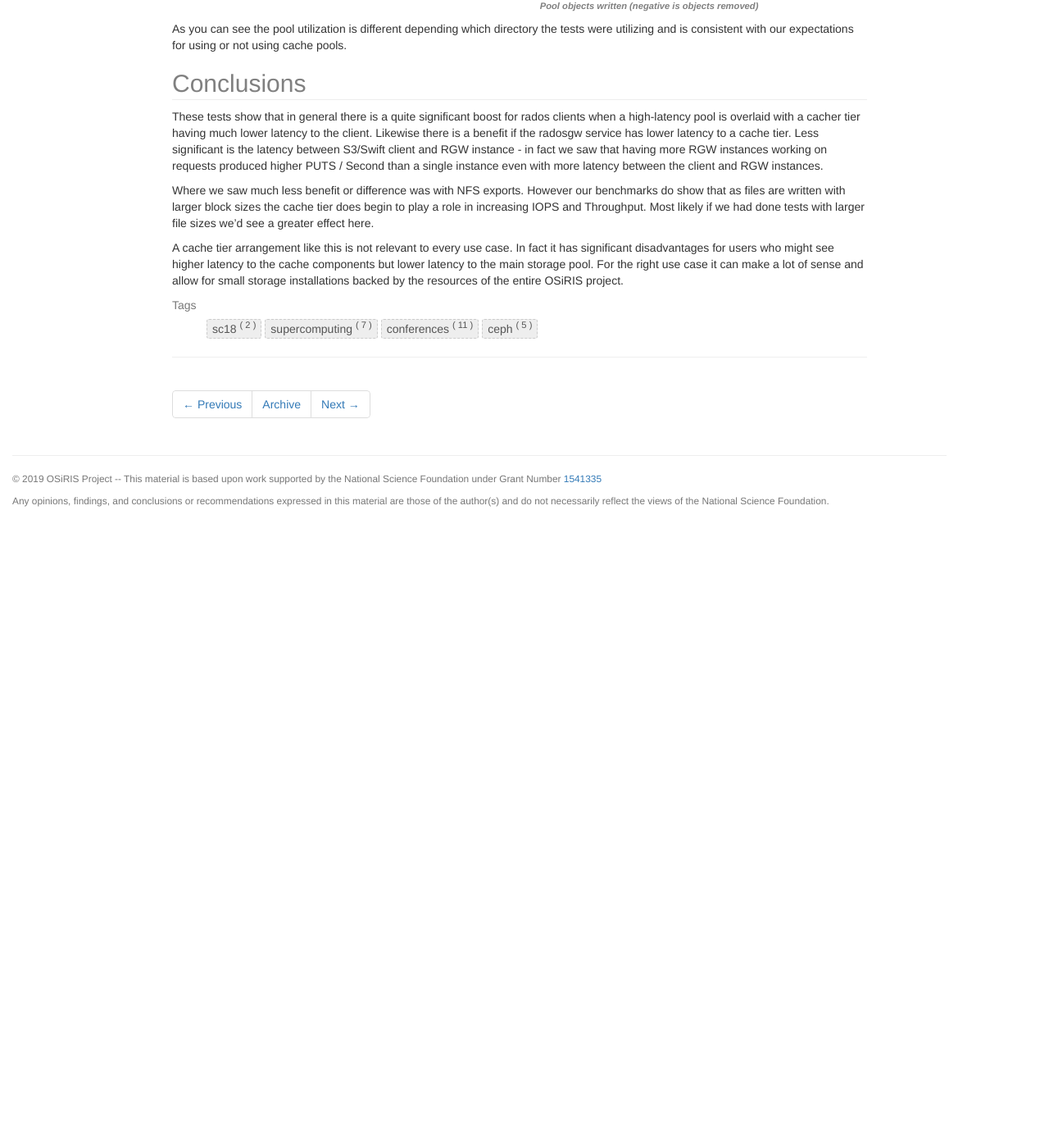
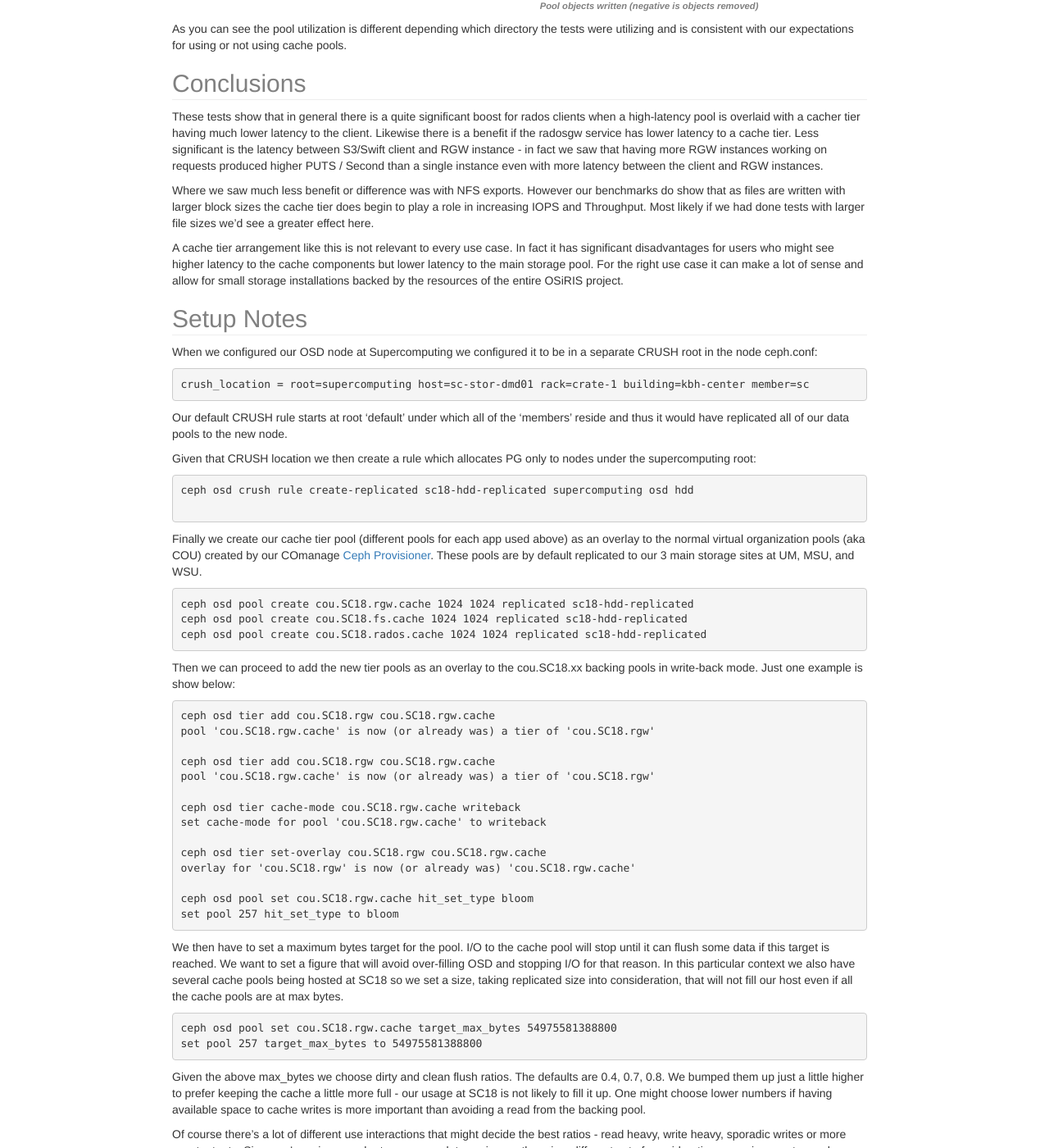
Before and after one commit to MI-OSiRIS/mi-osiris.github.io, a Jekyll site: the page built from _posts/2018-11-15-ceph-cache-tiering-demo-at-sc18.md, in a window 1280 px wide and 1400 px high, scrolled down 3743 px. Shown: the whole window at 82% size. Built offline with Jekyll 4.4.1, drawn with Linux system fonts in a browser that asks for light colours; before the commit the page ends 4373 px from its top, so only the background shows below that; some of the changed text lies outside the part shown.

Commit message:
SC18:  Add SLATE article, update tiering article

```diff
--- a/_layouts/default.html
+++ b/_layouts/default.html
@@ -93,6 +93,9 @@
         <p class="small text-muted">
           Any opinions, findings, and conclusions or recommendations expressed in this material are those of the author(s) and do not necessarily reflect the views of the National Science Foundation.
         </p>
+         <p class="small text-muted">
+          Contact:  <a href="mailto:osiris-help@umich.edu">osiris-help@umich.edu</a>
+        </p>
       </footer>
     </div>
     <script src="{{ RESOURCE_PATH }}/jquery/jquery.min.js"></script>
--- a/_posts/2018-11-15-ceph-cache-tiering-demo-at-sc18.md
+++ b/_posts/2018-11-15-ceph-cache-tiering-demo-at-sc18.md
@@ -118,3 +118,76 @@
 Where we saw much less benefit or difference was with NFS exports.  However our benchmarks do show that as files are written with larger block sizes the cache tier does begin to play a role in increasing IOPS and Throughput.  Most likely if we had done tests with larger file sizes we'd see a greater effect here.
 
 A cache tier arrangement like this is not relevant to every use case.  In fact it has significant disadvantages for users who might see higher latency to the cache components but lower latency to the main storage pool.  For the right use case it can make a lot of sense and allow for small storage installations backed by the resources of the entire OSiRIS project.
+
+<h2>Setup Notes</h2>
+
+When we configured our OSD node at Supercomputing we configured it to be in a separate CRUSH root in the node ceph.conf:
+<pre>
+crush_location = root=supercomputing host=sc-stor-dmd01 rack=crate-1 building=kbh-center member=sc
+</pre>
+
+Our default CRUSH rule starts at root 'default' under which all of the 'members' reside and thus it would have replicated all of our data pools to the new node.
+
+Given that CRUSH location we then create a rule which allocates PG only to nodes under the supercomputing root:
+<pre>
+ceph osd crush rule create-replicated sc18-hdd-replicated supercomputing osd hdd
+ </pre>
+
+Finally we create our cache tier pool (different pools for each app used above) as an overlay to the normal virtual organization pools (aka COU) created by our COmanage <a href="https://github.com/MI-OSiRIS/comanage-registry/tree/ceph_provisioner/app/AvailablePlugin/CephProvisioner">Ceph Provisioner</a>.  These pools are by default replicated to our 3 main storage sites at UM, MSU, and WSU.
+
+<pre>
+ceph osd pool create cou.SC18.rgw.cache 1024 1024 replicated sc18-hdd-replicated
+ceph osd pool create cou.SC18.fs.cache 1024 1024 replicated sc18-hdd-replicated
+ceph osd pool create cou.SC18.rados.cache 1024 1024 replicated sc18-hdd-replicated
+</pre>
+
+Then we can proceed to add the new tier pools as an overlay to the cou.SC18.xx backing pools in write-back mode.  Just one example is show below:
+
+<pre>
+ceph osd tier add cou.SC18.rgw cou.SC18.rgw.cache
+pool 'cou.SC18.rgw.cache' is now (or already was) a tier of 'cou.SC18.rgw'
+
+ceph osd tier add cou.SC18.rgw cou.SC18.rgw.cache
+pool 'cou.SC18.rgw.cache' is now (or already was) a tier of 'cou.SC18.rgw'
+
+ceph osd tier cache-mode cou.SC18.rgw.cache writeback
+set cache-mode for pool 'cou.SC18.rgw.cache' to writeback
+
+ceph osd tier set-overlay cou.SC18.rgw cou.SC18.rgw.cache
+overlay for 'cou.SC18.rgw' is now (or already was) 'cou.SC18.rgw.cache'
+
+ceph osd pool set cou.SC18.rgw.cache hit_set_type bloom
+set pool 257 hit_set_type to bloom
+</pre>
+
+We then have to set a maximum bytes target for the pool.  I/O to the cache pool will stop until it can flush some data if this target is reached.  We want to set a figure that will avoid over-filling OSD and stopping I/O for that reason.  In this particular context we also have several cache pools being hosted at SC18 so we set a size, taking replicated size into consideration, that will not fill our host even if all the cache pools are at max bytes.
+<pre>
+ceph osd pool set cou.SC18.rgw.cache target_max_bytes 54975581388800
+set pool 257 target_max_bytes to 54975581388800
+</pre>
+
+Given the above max_bytes we choose dirty and clean flush ratios.  The defaults are 0.4, 0.7, 0.8.  We bumped them up just a little higher to prefer keeping the cache a little more full - our usage at SC18 is not likely to fill it up.  One might choose lower numbers if having available space to cache writes is more important than avoiding a read from the backing pool.
+
+Of course there's a lot of different use interactions that might decide the best ratios - read heavy, write heavy, sporadic writes or more constant, etc.  Since we're using a cache to overcome latency issues there is a different set of considerations vs using one to overlay faster storage on top of slower.  In fact the cache tier docs note that using a tier for the latter case usually is not going to improve performance very much.
+
+<pre>
+ceph osd pool set cou.SC18.rgw.cache cache_target_dirty_ratio .5
+set pool 257 cache_target_dirty_ratio to .5
+
+ceph osd pool set cou.SC18.rgw.cache cache_target_dirty_high_ratio .7
+set pool 257 cache_target_dirty_high_ratio to .7
+
+ceph osd pool set cou.SC18.rgw.cache cache_target_full_ratio .9
+set pool 257 cache_target_full_ratio to .9
+</pre>
+
+<h4>More on Cache Tiering</h4>
+
+Ceph cache tier documentation:
+<a href="http://docs.ceph.com/docs/mimic/rados/operations/cache-tiering">http://docs.ceph.com/docs/mimic/rados/operations/cache-tiering</a>
+
+OSiRIS Van Andel Cache Tier setup:
+<a href="/domains/vai.html">https://www.osris.org/domains/vai.html</a>
+
+SC18 SLATE RBD Cache tiering collaboration:
+<a href="{% post_url 2018-11-15-osiris-and-slate-at-SC18 %}">OSiRIS and SLATE at SC18</a>
```
Also changed, not shown: _posts/2018-11-15-osiris-and-slate-at-SC18.md (added, +160 -0 lines), _posts/2018-11-19-osiris-at-supercomputing-2018.md (+1 -6 lines), assets/images/sc18/Slate-demo.png (added), assets/images/sc18/Slate-logo.png (added), assets/images/sc18/slate-rbd-ops.png (added), assets/images/sc18/slate-rbd-pending-ops.png (added), assets/images/sc18/slate-rbd-pool-bytes.png (added), assets/images/sc18/slate-rbd-pool-objects.png (added), assets/images/sc18/slate-rbd-pool-throughput.png (added), assets/images/sc18/slate-rbd-rw.png (added), assets/images/sc18/slate-rbd-weighted-io.png (added), assets/images/sc18/slate-zfs-performance.jpg (added).
